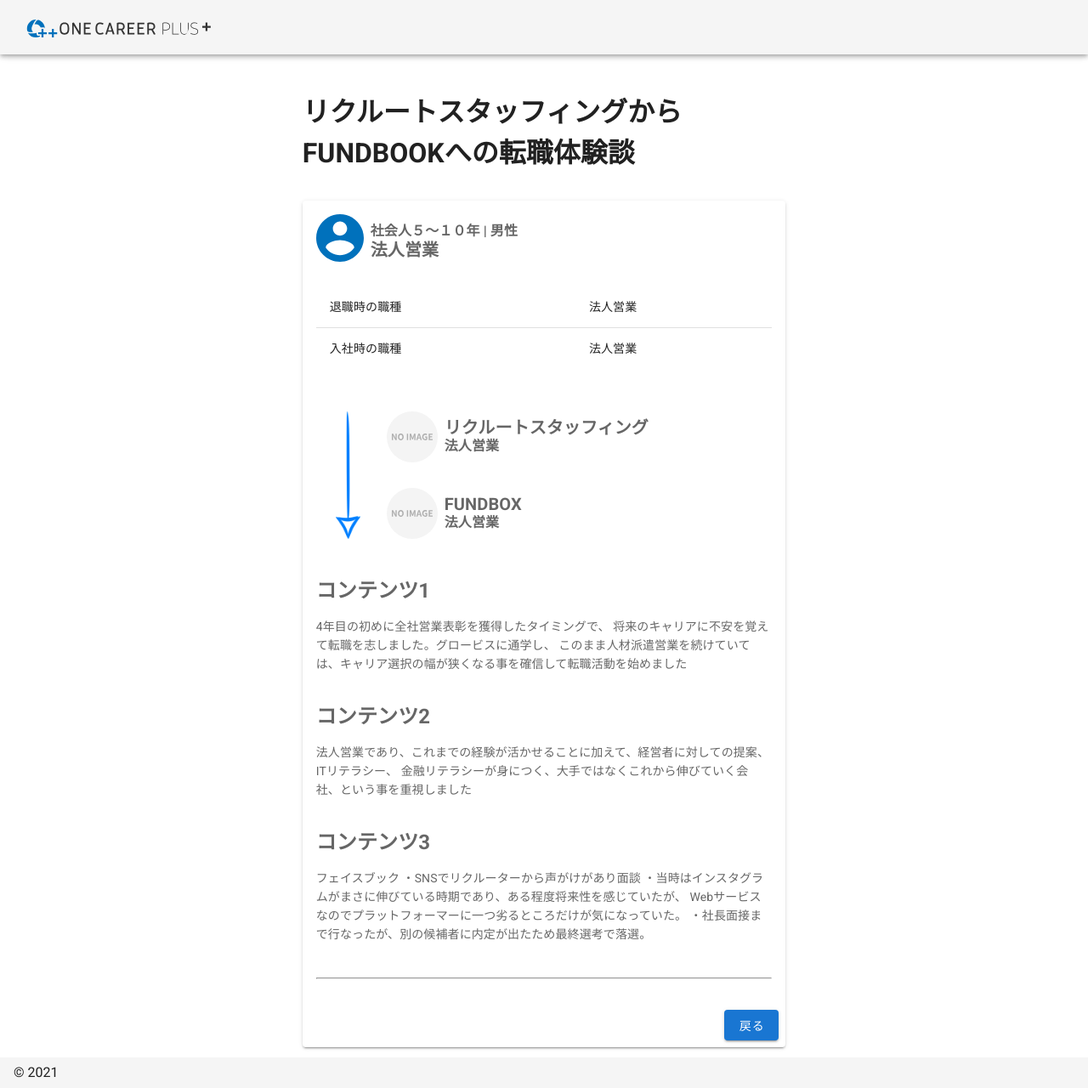
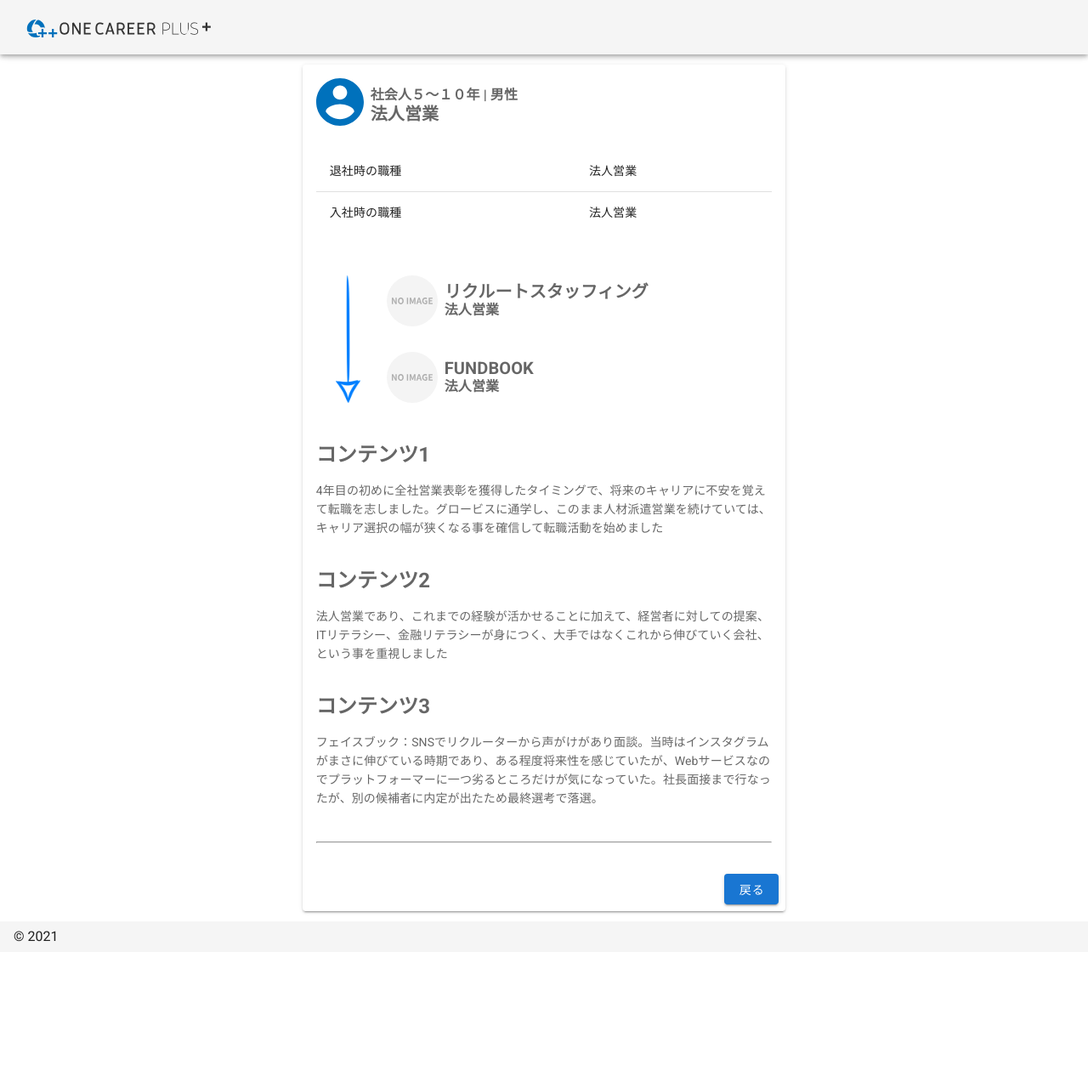
Before and after one commit to knknk98/oncareer-plus-plus, a Nuxt app in the folder frontend/: page /details in a window 1280 px wide. Shown: the whole page at 85% size. After the commit the page ends 1120 px from the top, so only its background shows below. Built offline with nearby package versions, Linux system fonts and the light colour scheme.

Commit message:
detailsのカードに関する記述を削除

```diff
--- a/frontend/pages/details.vue
+++ b/frontend/pages/details.vue
@@ -1,138 +1,7 @@
 <template>
   <v-row justify="center" align="center">
     <v-col cols="12" sm="8" md="6">
-      <h1 class="card_title">
-          リクルートスタッフィングからFUNDBOOKへの転職体験談
-        </h1>
-      <v-card>
-        <v-card-text>
-          <div class="flex-row d-flex">
-            <div>
-              <User />
-            </div>
-            <div class="attr_box d-flex flex-column align-self-center">
-              <div class="user_attr">社会人５〜１０年 | 男性</div>
-              <div class="industry">法人営業</div>
-            </div>
-          </div>
-          <v-simple-table class="job_type_table">
-            <tbody>
-            <tr>
-              <td class="job_type_title">退職時の職種</td>
-              <td >法人営業</td>
-            </tr>
-            <tr>
-              <td class="job_type_title">入社時の職種</td>
-              <td>法人営業</td>
-            </tr>
-            </tbody>
-          </v-simple-table>
-          <div class="flex-row d-flex flow">
-            <img class="arrow" src="@/assets/img/arrow.png"/>
-            <div class="attr_box d-flex flex-column justify-space-between">
-              <div class="d-flex">
-                <NoImage />
-                <div class="attr_box d-flex flex-column align-self-center">
-                  <div class="user_attr comp_name">リクルートスタッフィング</div>
-                  <div class="industry_arrow">法人営業</div>
-                </div>
-              </div>
-              <div class="d-flex">
-                <NoImage />
-                <div class="attr_box d-flex flex-column align-self-center ">
-                  <div class="user_attr comp_name">FUNDBOX</div>
-                  <div class="industry_arrow">法人営業</div>
-                </div>
-              </div>
-            </div>
-          </div>
-          <section class="content_section">
-            <h2 class="content_title">コンテンツ1</h2>
-            <p>
-              4年目の初めに全社営業表彰を獲得したタイミングで、
-              将来のキャリアに不安を覚えて転職を志しました。グロービスに通学し、
-              このまま人材派遣営業を続けていては、キャリア選択の幅が狭くなる事を確信して転職活動を始めました
-            </p>
-          </section>
-          <section class="content_section">
-            <h2 class="content_title">コンテンツ2</h2>
-            <p>
-              法人営業であり、これまでの経験が活かせることに加えて、経営者に対しての提案、ITリテラシー、
-              金融リテラシーが身につく、大手ではなくこれから伸びていく会社、という事を重視しました
-            </p>
-          </section>
-          <section class="content_section">
-            <h2 class="content_title">コンテンツ3</h2>
-            <p>
-              フェイスブック
-              ・SNSでリクルーターから声がけがあり面談 ・当時はインスタグラムがまさに伸びている時期であり、ある程度将来性を感じていたが、
-              Webサービスなのでプラットフォーマーに一つ劣るところだけが気になっていた。 ・社長面接まで行なったが、別の候補者に内定が出たため最終選考で落選。
-            </p>
-          </section>
-          <hr class="my-3">
-        </v-card-text>
-        <v-card-actions>
-          <v-spacer />
-          <v-btn
-            color="primary"
-            nuxt
-            to="/"
-          >
-            戻る
-          </v-btn>
-        </v-card-actions>
-      </v-card>
+      <CareerPathCard />
     </v-col>
   </v-row>
 </template>
-
-
-<style>
-
-.card_title{
-  font-size:32px;
-  font-weight:700;
-  line-height:1.5;
-  margin:32px 0;
-}
-
-.attr_box{
-  margin-left:8px;
-}
-.user_attr{
-  font-size:16px;
-  font-weight: 700;
-}
-.industry{
-  font-size:20px;
-  font-weight: 700;
-}
-.industry_arrow{
-  font-size:16px;
-  font-weight: 700;
-}
-.comp_name{
-  font-size:20px;
-}
-.job_type_table{
-  text-align:left;
-  margin-top :24px ;
-}
-.job_type_title{
-  font-size:14px;
-}
-.arrow{
-  display:block;
-  height:150px;
-}
-.flow{
-  margin : 50px 0;
-}
-.content_title{
-  font-size:24px;
-  margin:20px 0;
-}
-.content_section{
-  margin: 40px 0;
-}
-</style>
```
